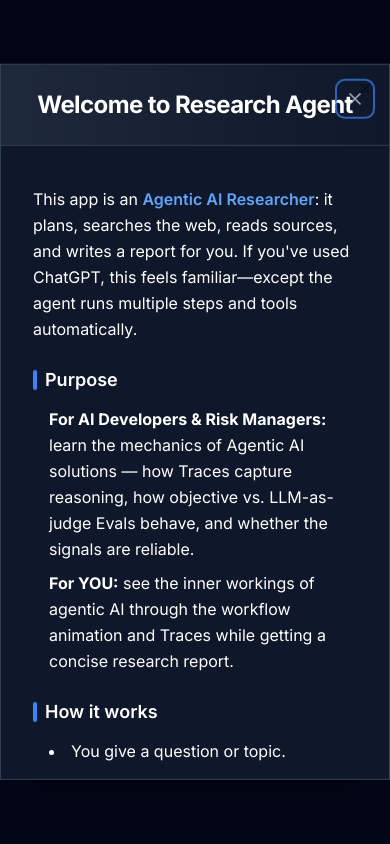
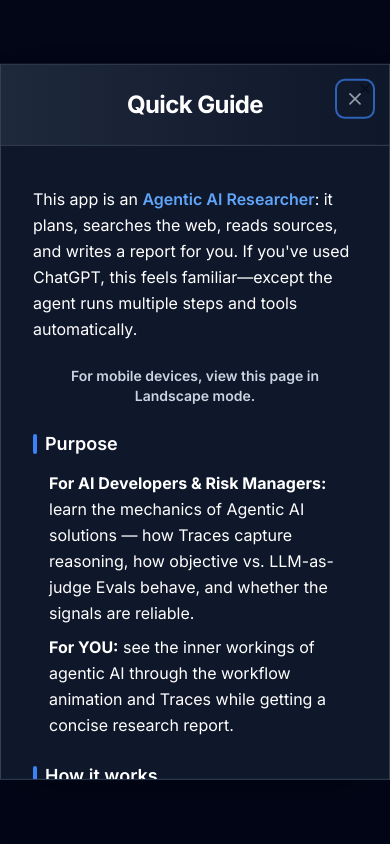
Before and after one commit to rupinrd3/research-agent-render, a Next.js app in the folder frontend/: page / in a window 390 px wide. Shown: the top 844 px of the page. Built offline with nearby package versions, Linux system fonts and the light colour scheme.

Commit message:
feat: Add landscape mode notice for mobile devices in welcome modal
- Add helpful notice for mobile users to view in landscape mode
- Positioned between welcome text and Purpose section
- Styled with centered, bold text for visibility

```diff
--- a/frontend/src/components/research/welcome-modal.tsx
+++ b/frontend/src/components/research/welcome-modal.tsx
@@ -74,7 +74,7 @@ export function WelcomeModal({ forceShow = false }: WelcomeModalProps) {
         <div className="bg-gradient-to-r from-slate-800 to-slate-900 px-8 py-6 border-b border-slate-700">
           <DialogHeader>
             <DialogTitle className="text-2xl font-bold text-white">
-              Welcome to Research Agent
+              Quick Guide
             </DialogTitle>
           </DialogHeader>
         </div>
@@ -84,6 +84,11 @@ export function WelcomeModal({ forceShow = false }: WelcomeModalProps) {
           {/* Welcome Text */}
           <p className="text-base text-white leading-relaxed">
             This app is an <strong className="text-blue-400 font-semibold">Agentic AI Researcher</strong>: it plans, searches the web, reads sources, and writes a report for you. If you've used ChatGPT, this feels familiar—except the agent runs multiple steps and tools automatically.
+          </p>
+
+          {/* Mobile Notice */}
+          <p className="text-sm text-center text-slate-300 font-semibold">
+            For mobile devices, view this page in Landscape mode.
           </p>
 
           {/* Purpose Section */}
```
